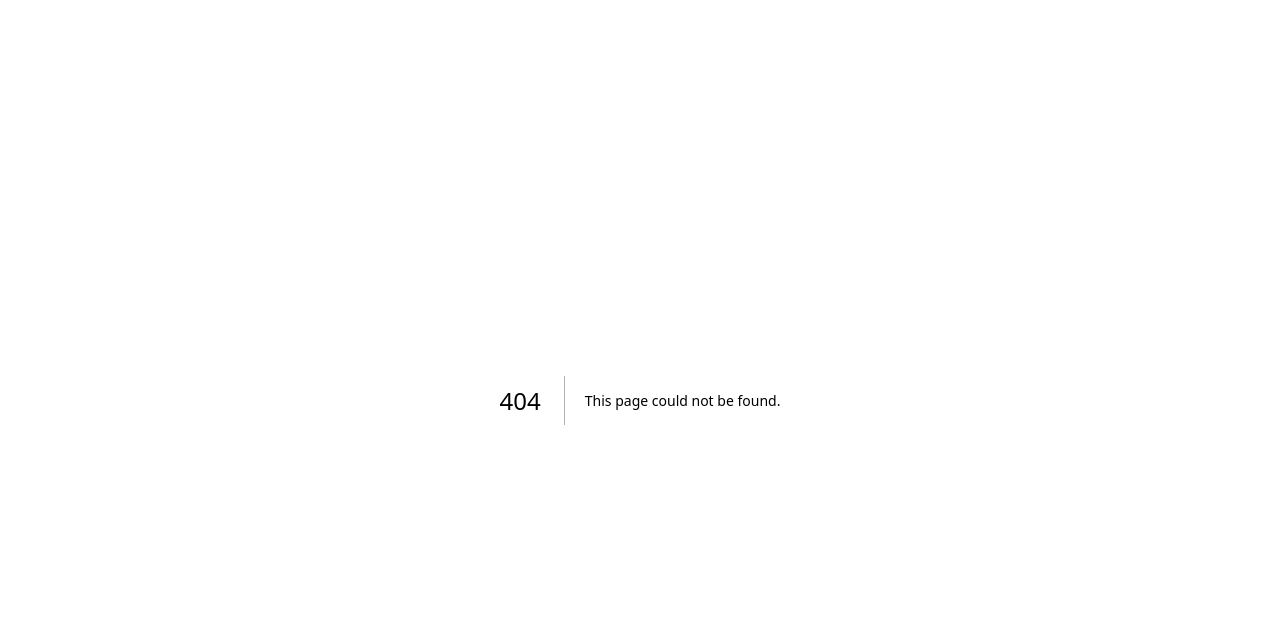
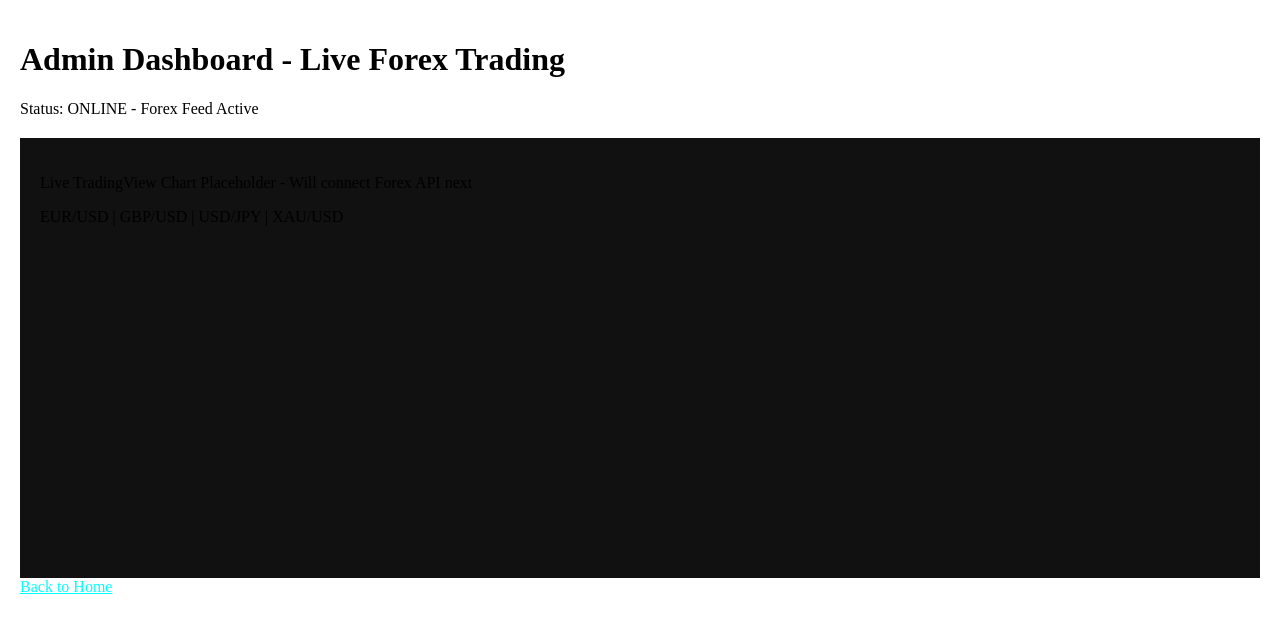
Before and after one commit to CryptolordUg/solarai-capital-usa, a Next.js app: page /admin in a window 1280 px wide. Before the commit this address had no page. Shown: the top 630 px of the page. Built offline with nearby package versions, Linux system fonts and the light colour scheme.

Commit message:
Create page.tsx

```diff
--- /dev/null
+++ b/app/admin/page.tsx
@@ -0,0 +1,13 @@
+export default function AdminPage() {
+  return (
+    <div style={{padding:"20px"}}>
+      <h1>Admin Dashboard - Live Forex Trading</h1>
+      <p>Status: ONLINE - Forex Feed Active</p>
+      <div style={{background:"#111", padding:"20px", marginTop:"20px", height:"400px"}}>
+        <p>Live TradingView Chart Placeholder - Will connect Forex API next</p>
+        <p>EUR/USD | GBP/USD | USD/JPY | XAU/USD</p>
+      </div>
+      <a href="/" style={{color:"#0ff"}}>Back to Home</a>
+    </div>
+  );
+}
```
